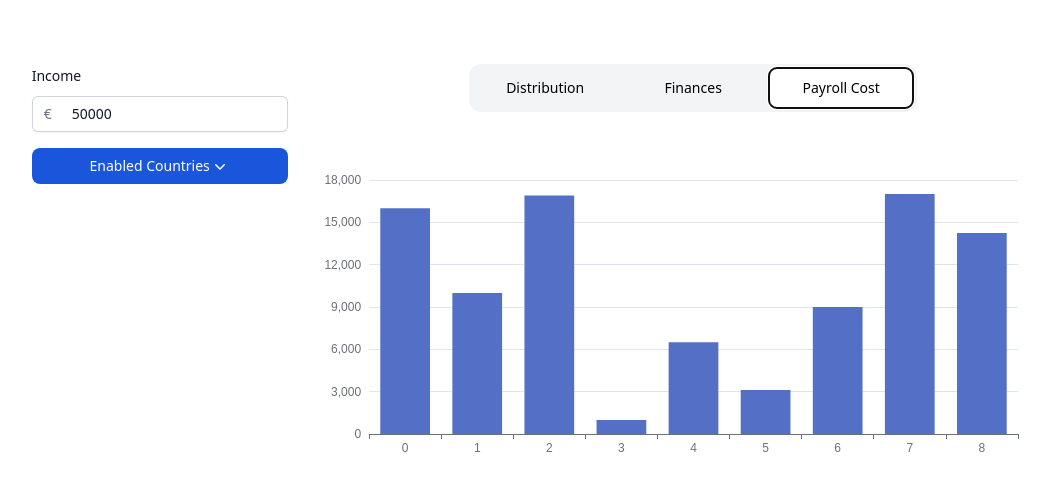
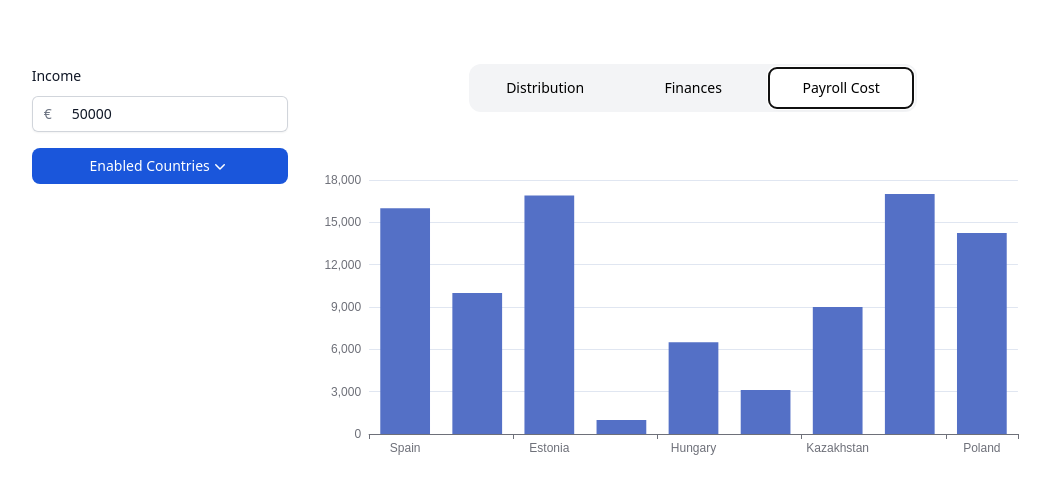
Before and after one commit to Ujinjinjin/relocation-analyzer, a Vue app: page / in a window 1280 px wide. Both pictures are taken after a click on the tab "Payroll Cost". Shown: the top 494 px of the page, without its empty margins (75-1125 px from the left). Built offline with nearby package versions, Linux system fonts and the light colour scheme.

Commit message:
extract sections

```diff
--- a/src/views/HomeView.vue
+++ b/src/views/HomeView.vue
@@ -1,35 +1,15 @@
 <script setup lang="ts">
 import { computed, type ComputedRef } from 'vue'
-import RaChart from '@/components/RaChart.vue'
 import type { TRaNavigationTabNameMap } from '@/components/RaNavigationTabs.model'
 import RaNavigationTabs from '@/components/RaNavigationTabs.vue'
-import RaTable from '@/components/RaTable.vue'
-import { useDistributionData } from '@/composable/data-formatters/useDistributionData'
-import { usePayrollData } from '@/composable/data-formatters/usePayrollData'
-import { useBarChart } from '@/composable/useBarChart'
-import { usePieChart } from '@/composable/usePieChart'
-import { useConfigStore } from '@/stores/config.store'
 import { useNavigationStore } from '@/stores/navigation.store'
-import type { TCountryCode } from '@/types/countries'
 import type { TTabCode } from '@/types/navigation'
 import RaConfigSection from '@/views/sections/RaConfigSection.vue'
 import RaFinancesSection from '@/views/sections/RaFinancesSection.vue'
+import RaDistributionSection from '@/views/sections/RaDistributionSection.vue'
+import RaPayrollSection from '@/views/sections/RaPayrollSection.vue'
 
-const configStore = useConfigStore()
 const navigationStore = useNavigationStore()
-
-const incomeData = computed(() =>
-  useDistributionData(configStore.config.countryCode as TCountryCode, configStore.config.income)
-)
-const incomeChart = computed(() => usePieChart({ series: [{ data: incomeData.value }] }))
-const incomeTableHeaders = computed(() => [
-  'Budget segment',
-  `Amount (${configStore.config.currencySymbol})`
-])
-const incomeTableRows = computed(() => incomeData.value.map((item) => [item.name, `${item.value}`]))
-
-const payrollData = computed(() => usePayrollData(configStore.config.income))
-const payrollChart = computed(() => useBarChart({ series: [{ data: payrollData.value }] }))
 
 const navigationTabs: TRaNavigationTabNameMap = {
   distribution: 'Distribution',
@@ -57,14 +37,7 @@ function onTabSelected(payload: string): void {
       @tabSelected="onTabSelected"
     >
       <template v-slot:distribution>
-        <div class="w-full m-auto flex flex-col space-x-2 items-center">
-          <RaChart :options="incomeChart" class="h-96 w-full" />
-          <RaTable
-            class="max-h-[32rem] w-full"
-            :headers="incomeTableHeaders"
-            :rows="incomeTableRows"
-          />
-        </div>
+        <RaDistributionSection class="w-full m-auto" />
       </template>
 
       <template v-slot:finances>
@@ -72,9 +45,7 @@ function onTabSelected(payload: string): void {
       </template>
 
       <template v-slot:payroll>
-        <div class="w-full m-auto flex flex-col space-x-2 items-center">
-          <RaChart :options="payrollChart" class="h-96 w-full" />
-        </div>
+        <RaPayrollSection class="w-full m-auto" />
       </template>
     </RaNavigationTabs>
   </div>
--- /dev/null
+++ b/src/views/sections/RaDistributionSection.vue
@@ -0,0 +1,32 @@
+<script setup lang="ts">
+import RaChart from '@/components/RaChart.vue'
+import RaTable from '@/components/RaTable.vue'
+import { computed } from 'vue'
+import { useDistributionData } from '@/composable/data-formatters/useDistributionData'
+import type { TCountryCode } from '@/types/countries'
+import { usePieChart } from '@/composable/usePieChart'
+import { useConfigStore } from '@/stores/config.store'
+
+const configStore = useConfigStore()
+
+const incomeData = computed(() =>
+  useDistributionData(configStore.config.countryCode as TCountryCode, configStore.config.income)
+)
+const incomeChart = computed(() => usePieChart({ series: [{ data: incomeData.value }] }))
+const incomeTableHeaders = computed(() => [
+  'Budget segment',
+  `Amount (${configStore.config.currencySymbol})`
+])
+const incomeTableRows = computed(() => incomeData.value.map((item) => [item.name, `${item.value}`]))
+</script>
+
+<template>
+  <div class="flex flex-col space-x-2 items-center">
+    <RaChart :options="incomeChart" class="h-96 w-full" />
+    <RaTable
+      class="max-h-[32rem] w-full"
+      :headers="incomeTableHeaders"
+      :rows="incomeTableRows"
+    />
+  </div>
+</template>
--- /dev/null
+++ b/src/views/sections/RaPayrollSection.vue
@@ -0,0 +1,27 @@
+<script setup lang="ts">
+import RaChart from '@/components/RaChart.vue'
+import { computed } from 'vue'
+import { usePayrollData } from '@/composable/data-formatters/usePayrollData'
+import { useBarChart } from '@/composable/useBarChart'
+import { useConfigStore } from '@/stores/config.store'
+
+const configStore = useConfigStore()
+
+const payrollData = computed(() => usePayrollData(configStore.config.income))
+const payrollChart = computed(() => {
+  return useBarChart({
+    series: [{
+      data: payrollData.value,
+    }],
+    xAxis: {
+      labels: payrollData.value.map((item) => item.name),
+    }
+  })
+})
+</script>
+
+<template>
+  <div class="flex flex-col space-x-2 items-center">
+    <RaChart :options="payrollChart" class="h-96 w-full" />
+  </div>
+</template>
```
